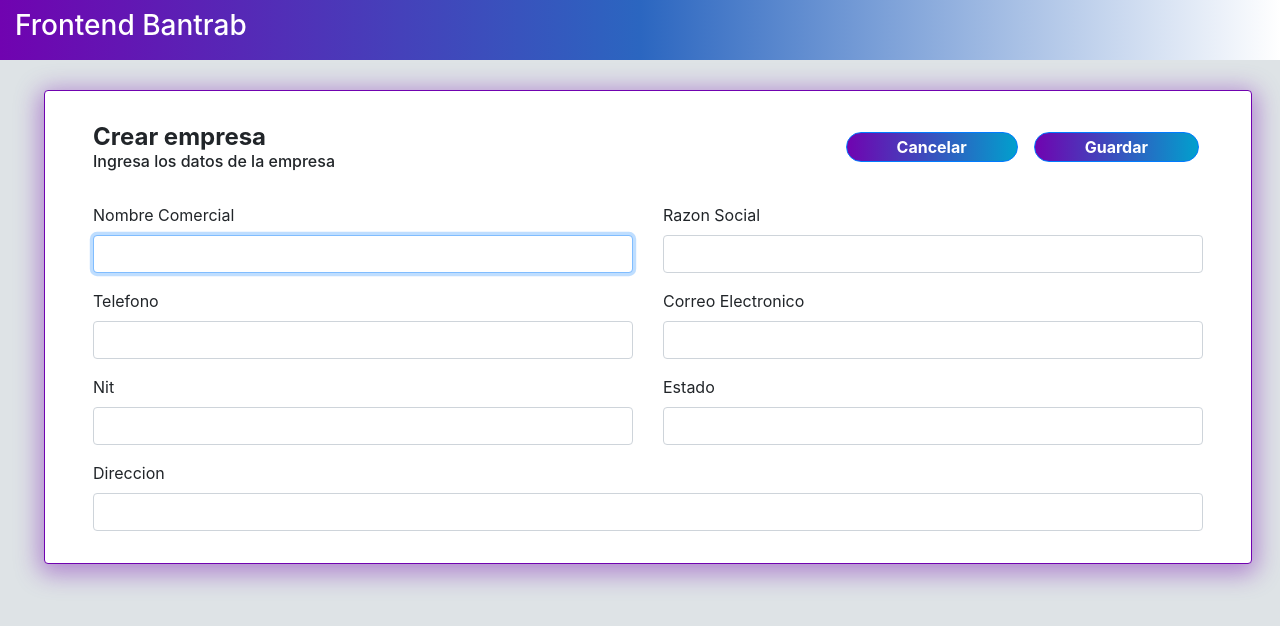
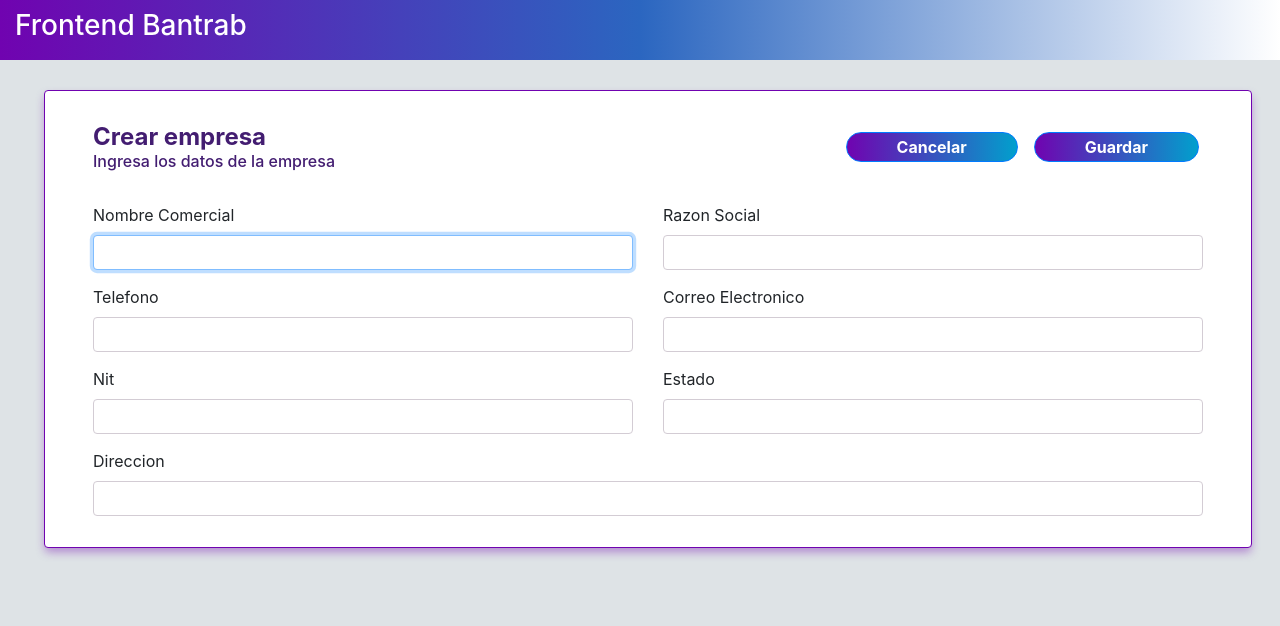
Before and after one commit to santosdmg/bantrab-frontend-tes, an Angular app: page /business/create in a window 1280 px wide. Shown: the top 626 px of the page. Built offline with nearby package versions, Linux system fonts and the light colour scheme.

Commit message:
CHANGE: Estilos globales para la app

```diff
--- a/src/styles.scss
+++ b/src/styles.scss
@@ -4,6 +4,8 @@ $primary-color: #7003B0;
 $second-color: #2b66c0;
 $third-color: #01A0CD;
 $white-color: #FFFFFF;
+$color-error: #FF0000;
+$controls-color: #636363;
 $container-padding: 15px;
 
 /* ESTILOS GLOBALES */
@@ -86,8 +88,8 @@ section {
   flex-direction: row;
   justify-content: center;
   align-items: center;
-  -webkit-box-shadow: 0 5px 18px 5px rgba(112,3,176,0.41);
-  box-shadow: 0 5px 25px 5px rgba(112,3,176,0.41);
+  -webkit-box-shadow: 0 5px 10px -1px rgba(112,3,176,0.41);
+  box-shadow: 0 5px 10px -1px rgba(112,3,176,0.41);
 }
 
 .p-15 {
@@ -120,5 +122,36 @@ section {
   border-color: $primary-color;
 }
 
+//  TEXTOS
+
+.title-text {
+  color: #431D71 !important;
+}
+
+.form-error {
+  margin: 2px 0 0 0;
+  color: $color-error;
+  position: absolute;
+}
+.error-text {
+  font-size: 12px;
+  margin: 0;
+}
+
+//  FORMULARIOS
+.form-group{
+  margin-bottom: 15px !important;
+}
+
+input {
+  &.form-control {
+    font-size: 14px !important;
+    line-height: 1.42857143 !important;
+    padding: 6px 12px !important;
+    color: $controls-color !important;
+    border: 1.5px solid #D3CCD4;
+  }
+}
+
 /* Importing Bootstrap SCSS file. */
 @import '~bootstrap/scss/bootstrap';
```
